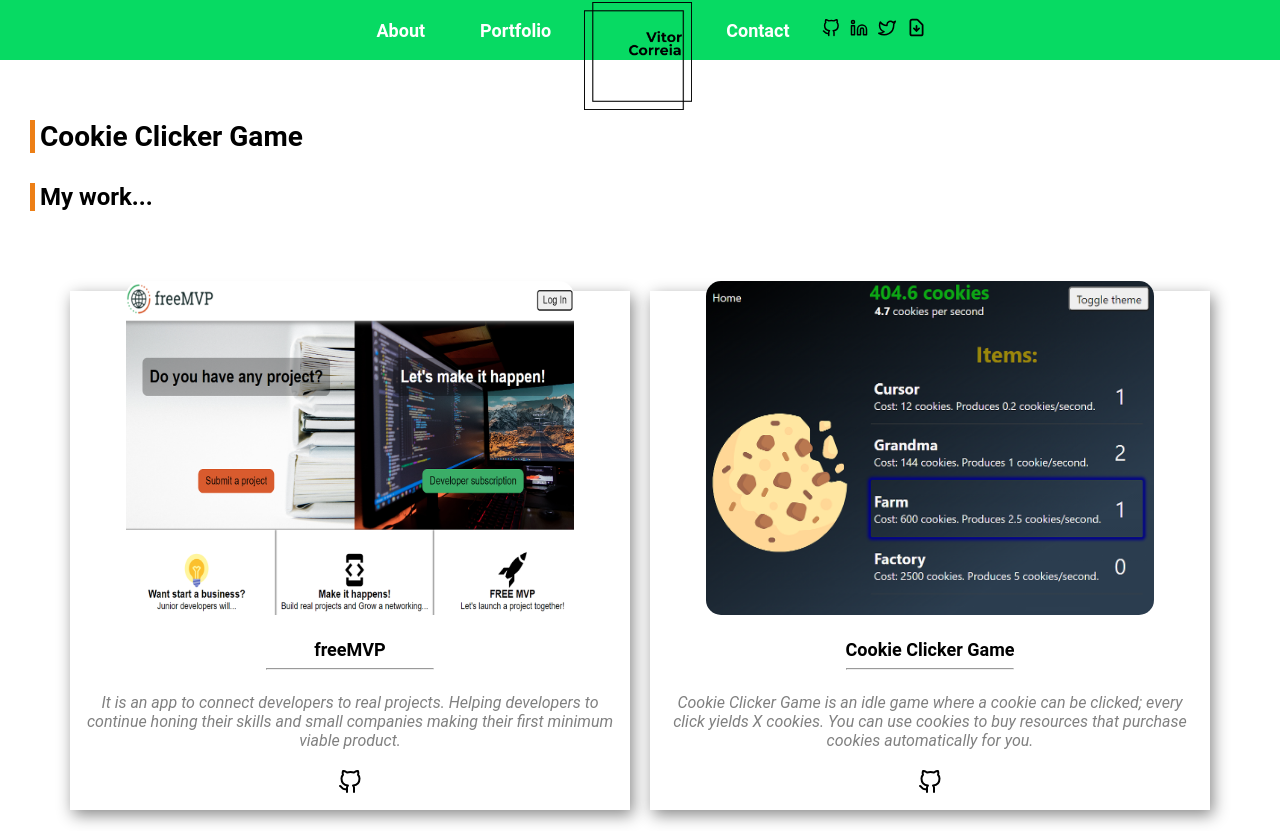
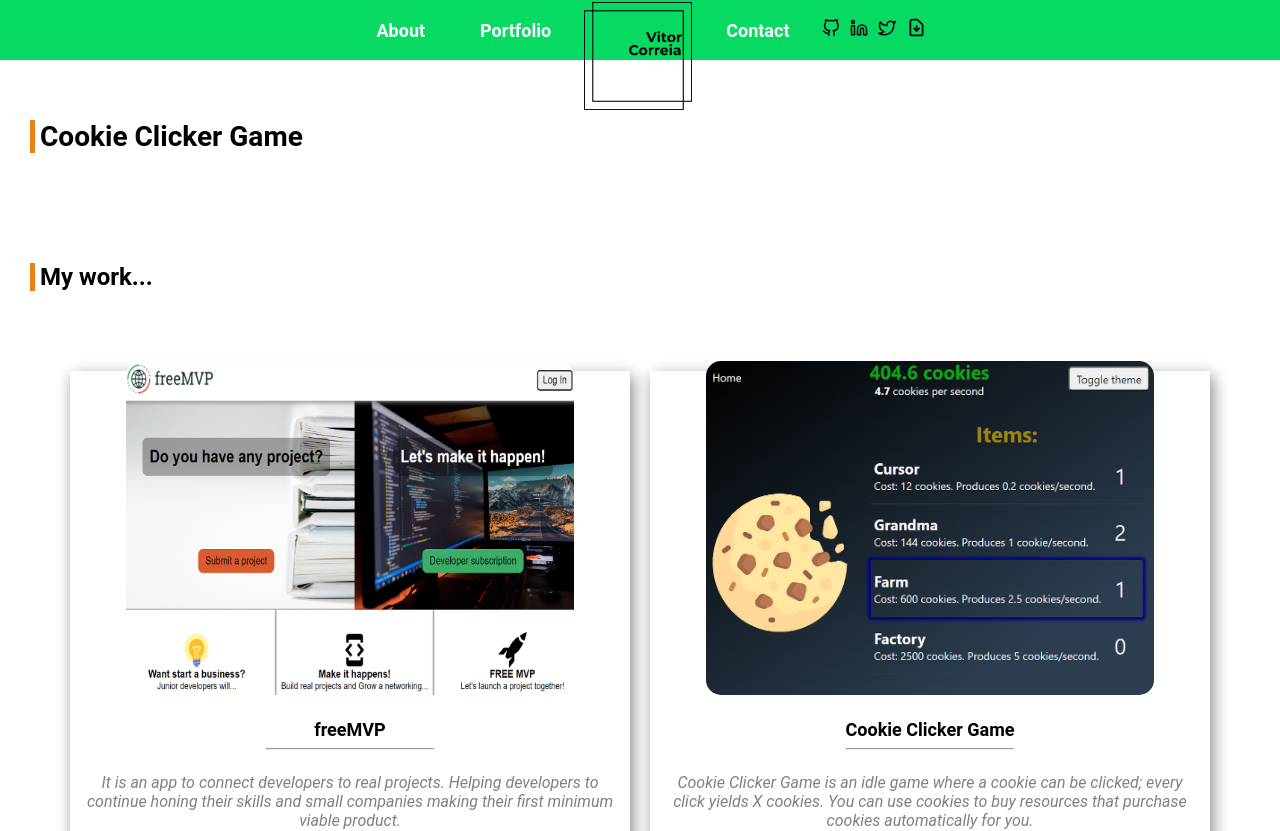
Before and after one commit to vitor-correia10/portfolio, a React (Create React App) app: page /cookie in a window 1280 px wide. Shown: the top 831 px of the page. Built offline with nearby package versions, Linux system fonts and the light colour scheme.

Commit message:
Add about project

```diff
--- /dev/null
+++ b/src/components/AboutProject.js
@@ -0,0 +1,52 @@
+import React from 'react';
+import styled from 'styled-components/macro';
+import { THEME } from '../components/GlobalStyle/Theme';
+import { projects } from '../data';
+
+const items = Object.values(projects);
+
+const AboutProject = ({ itemId }) => {
+    const project = items.find((element) => element.id === itemId.id);
+    return (
+        <>
+            <Header>{project.title}</Header>
+            <Container>
+                <Text>
+
+                </Text>
+            </Container>
+        </>
+    )
+}
+
+const Header = styled.h1`
+    font-size: 28px;
+    border-left: solid 5px ${THEME.secondary};
+    padding-left: 5px;
+`
+
+const Container = styled.div`
+    display: block;
+    text-align: center;
+
+    @media (min-width: ${THEME.mobile}){
+        display: flex;
+        padding: 40px;
+    }
+`
+
+
+const Text = styled.div`
+    width: 90%;
+    margin: auto;
+
+    @media (min-width: ${THEME.mobile}){
+        width: 60%;
+    }
+
+    @media (min-width: 1024px){
+        width: 70%;
+    }
+`
+
+export default AboutProject;
--- a/src/components/ProjectList.js
+++ b/src/components/ProjectList.js
@@ -1,23 +1,15 @@
 import React from 'react';
 import styled from 'styled-components/macro';
 import { useParams } from 'react-router-dom';
-
 import Portfolio from './Portfolio';
-import { projects } from '../data';
 import Contact from './Contact';
-import { THEME } from '../components/GlobalStyle/Theme';
-
-
-const items = Object.values(projects);
+import AboutProject from './AboutProject';
 
 const ProjectList = () => {
     const itemId = useParams();
-
-    const project = items.find((element) => element.id === itemId.id);
-
     return (
         <Wrapper>
-            <Header>{project.title}</Header>
+            <AboutProject itemId={itemId} />
             <Portfolio />
             <Contact />
         </Wrapper>
@@ -28,10 +20,4 @@
     margin: 60px 30px
 `
 
-const Header = styled.h1`
-    font-size: 28px;
-    border-left: solid 5px ${THEME.secondary};
-    padding-left: 5px;
-`
-
 export default ProjectList;
```
